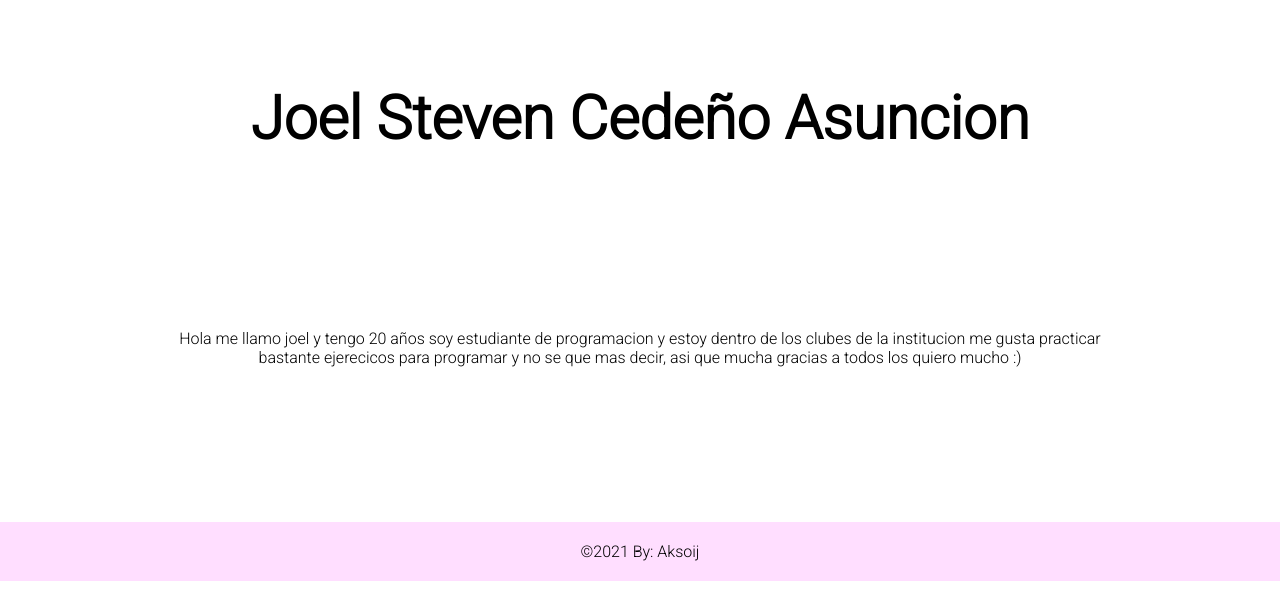
After one commit to joelcede/Reservacion_Habitaciones, a Django app: page /personal/ in a window 1280 px wide. The commit adds this page. Shown: the part 97-704 px from the top of the page. Run offline with Django 3.2, Linux system fonts and the light colour scheme.

Commit message:
add personal

```diff
--- a/ReservasHotel/reservas/urls.py
+++ b/ReservasHotel/reservas/urls.py
@@ -21,5 +21,10 @@ urlpatterns = [
         route='contacto/',
         view=views.Contacto_View.as_view(),
         name='contacto'
+    ),
+    path(
+        route='personal/',
+        view=views.Personal_View.as_view(),
+        name='personal'
     )
 ]
--- a/ReservasHotel/reservas/views.py
+++ b/ReservasHotel/reservas/views.py
@@ -17,3 +17,6 @@ class Portafolio_View(auth_views.LoginView):
 
 class Contacto_View(auth_views.LoginView):
     template_name = 'contacto.html'
+
+class Personal_View(auth_views.LoginView):
+    template_name = 'personal.html'
--- /dev/null
+++ b/ReservasHotel/templates/personal.html
@@ -0,0 +1,20 @@
+{% extends "base.html" %}
+
+{% block head_content %}
+    <title>Personal</title>
+{% endblock %}
+
+{% block container %}
+<main>
+    <div class="mi_nombrebb">
+        <h1>Joel Steven Cedeño Asuncion</h1>
+    </div>
+    <div class="informacion_personal">
+        <p>Hola me llamo joel y tengo 20 años soy estudiante de programacion
+            y estoy dentro de los clubes de la institucion me gusta practicar
+            bastante ejerecicos para programar y no se que mas decir,
+            asi que mucha gracias a todos los quiero mucho :)
+       </p>
+    </div>
+</main>
+{% endblock %}
--- a/ReservasHotel/templates/users/nav.html
+++ b/ReservasHotel/templates/users/nav.html
@@ -10,7 +10,7 @@
                 <li><a href="{% url 'reservas:informacion' %}">Informacion</a></li>
                 <li><a href="{% url 'reservas:portafolio' %}">Portafolio</a></li>
                 <li><a href="{% url 'reservas:contacto' %}">Contacto</a></li>
-                <li><a href="templates/personal.html">Personal</a></li>
+                <li><a href="{% url 'reservas:personal' %}">Personal</a></li>
             </ul>
         </div>
     </div>
```
